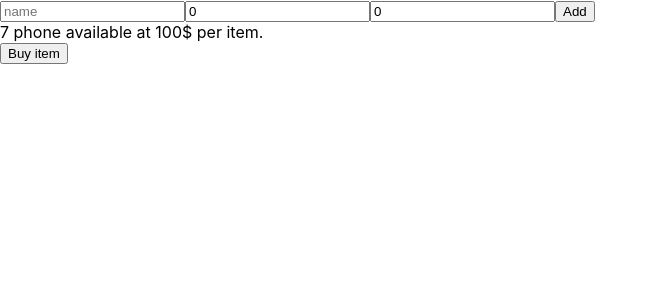
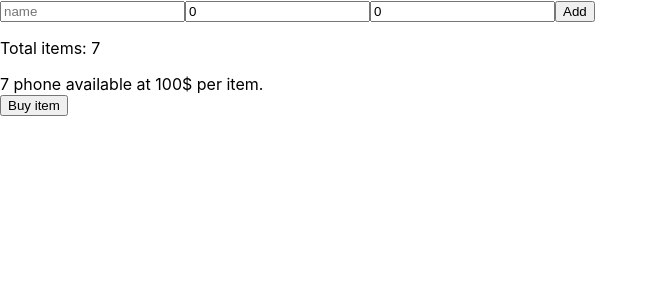
Before and after one commit to Natalia899/agora-app, a React (Create React App) app: page / in a window 1280 px wide. Shown: the top 300 px of the page, without its empty margins (0-658 px from the left). Built offline with nearby package versions, Linux system fonts and the light colour scheme.

Commit message:
mobix provider added

```diff
--- a/src/App.js
+++ b/src/App.js
@@ -1,15 +1,15 @@
 import React, { useState, useEffect } from 'react'
-import { observer } from 'mobx-react'
+import { inject, observer } from 'mobx-react'
 import Market from './components/Market'
 
-const App = observer((props) => {
+const App = inject("Inventory")(observer((props) => {
 console.log(props);
   return (
     <div>
-    <Market inventory={props.inventory} />
+    <Market />
     </div>
   )
-})
+}))
 
 
 export default App
--- a/src/components/Item.js
+++ b/src/components/Item.js
@@ -1,5 +1,5 @@
 import React, { useState, useEffect } from 'react'
-import { observer } from 'mobx-react'
+import { inject, observer } from 'mobx-react'
 
 
 const Item = observer((props) => {
--- a/src/components/Market.js
+++ b/src/components/Market.js
@@ -1,23 +1,21 @@
 import React, { useState, useEffect } from 'react'
-import { observer } from 'mobx-react'
+import { inject, observer } from 'mobx-react'
 import Item from './Item'
 
-const Market = observer((props) => {
+const Market = inject("Inventory")(observer((props) => {
     const [newItem, setNewItem] = useState({ name: '', quantity: 0, price: 0 })
 
     const handleInput = ({ target }) => {
         let name = target.name
         let value = target.value
-        console.log(name);
-        console.log(value);
         const inputs = { ...newItem }
         inputs[name] = value
         setNewItem(inputs)
     }
 
 const addItem = () => {
-    console.log(newItem)
-    props.inventory.addItem(newItem.name, newItem.price, newItem.quantity)
+
+    props.Inventory.addItem(newItem.name, newItem.price, newItem.quantity)
 }
     return (
         <div>
@@ -25,12 +23,12 @@ const addItem = () => {
             <input name='quantity' placeholder='quantity' value={newItem.quantity} type='number' onChange={handleInput} />
             <input name='price' placeholder='price' value={newItem.price} type='number' onChange={handleInput} />
             <button onClick={addItem}>Add</button>
-
-            {props.inventory.list.map((i, ind) => <Item item={i} key={ind} inventory={props.inventory} />
+            <p> Total items: {props.Inventory.numItems}</p>
+            {props.Inventory.list.map((i, ind) => <Item item={i} key={ind} inventory={props.Inventory} />
             )}
         </div>
     )
-})
+}))
 
 
 export default Market
--- a/src/index.js
+++ b/src/index.js
@@ -3,16 +3,20 @@ import ReactDOM from 'react-dom';
 import './index.css';
 import App from './App';
 import reportWebVitals from './reportWebVitals';
-
+import {Provider} from 'mobx-react'
 
 import { Item } from '../src/stores/Item'
-import { Inventory} from '../src/stores/Inventory'
+import { Inventory as inventory} from '../src/stores/Inventory'
+let Inventory = new inventory()
 
-let inventory = new Inventory()
+const stores = {
+  Inventory
+}
+
 ReactDOM.render(
-  <React.StrictMode>
-    <App inventory={inventory} />
-  </React.StrictMode>,
+  <Provider {...stores}>
+    <App  />
+  </Provider>,
   document.getElementById('root')
 );
 
--- a/src/stores/Inventory.js
+++ b/src/stores/Inventory.js
@@ -1,4 +1,4 @@
-import { observable, action, makeObservable } from 'mobx'
+import { observable, computed, action, makeObservable } from 'mobx'
 import { Item } from './Item'
 
 
@@ -10,7 +10,8 @@ export class Inventory {
             list: observable,
             addItem: action,
             changePrice: action,
-            buyItem: action
+            buyItem: action,
+            numItems: computed
         })
     }
 
@@ -39,5 +40,11 @@ export class Inventory {
         relevantItem.quantity--
         }
 
+
+    }
+    get numItems (){
+        let total = 0
+        this.list.forEach(r => total += r.quantity)
+        return total
     }
 }
```
Also changed, not shown: 1 other file (tests, documents, lock files or other folders). Lines whose indentation alone changed are shown as unchanged.
